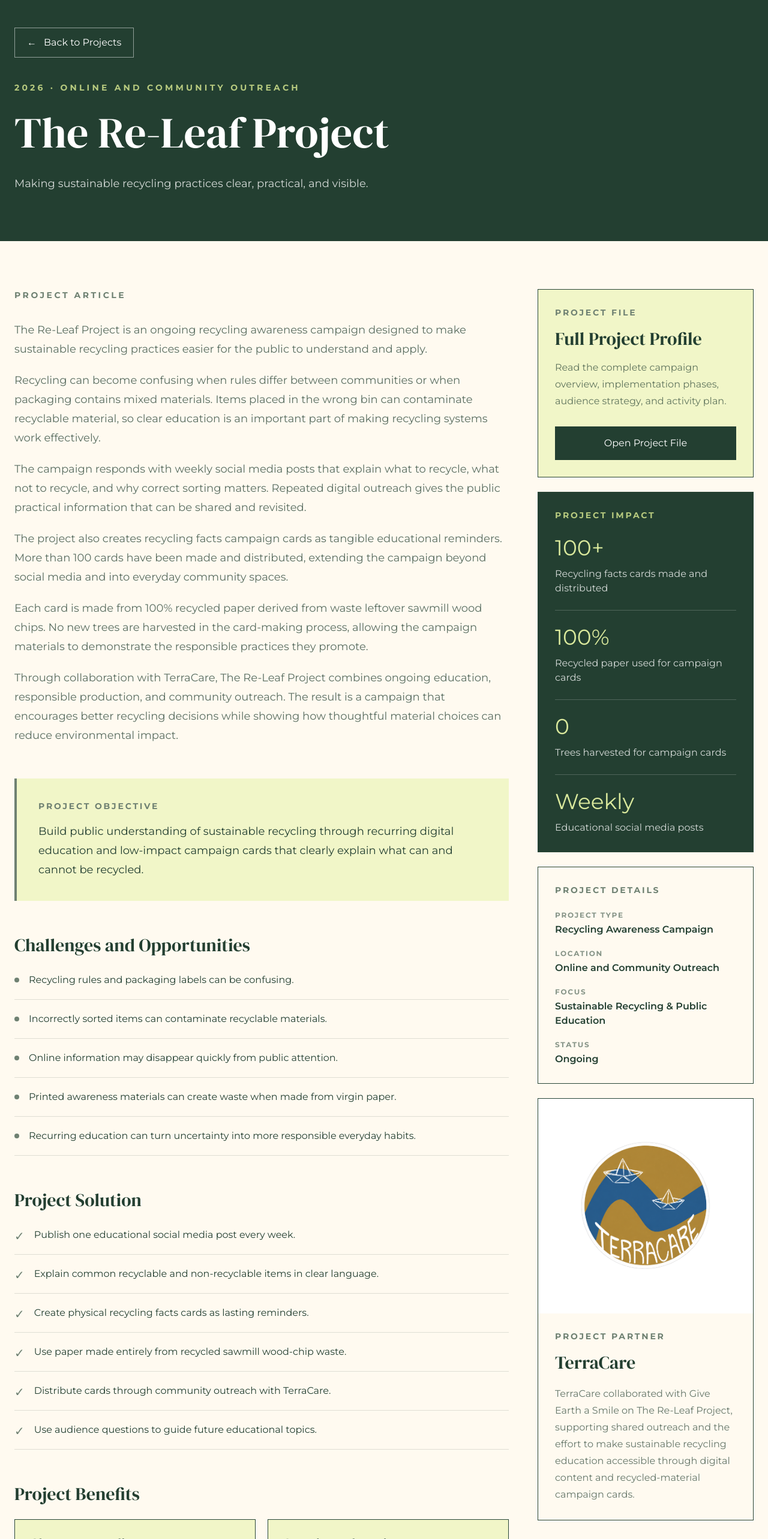
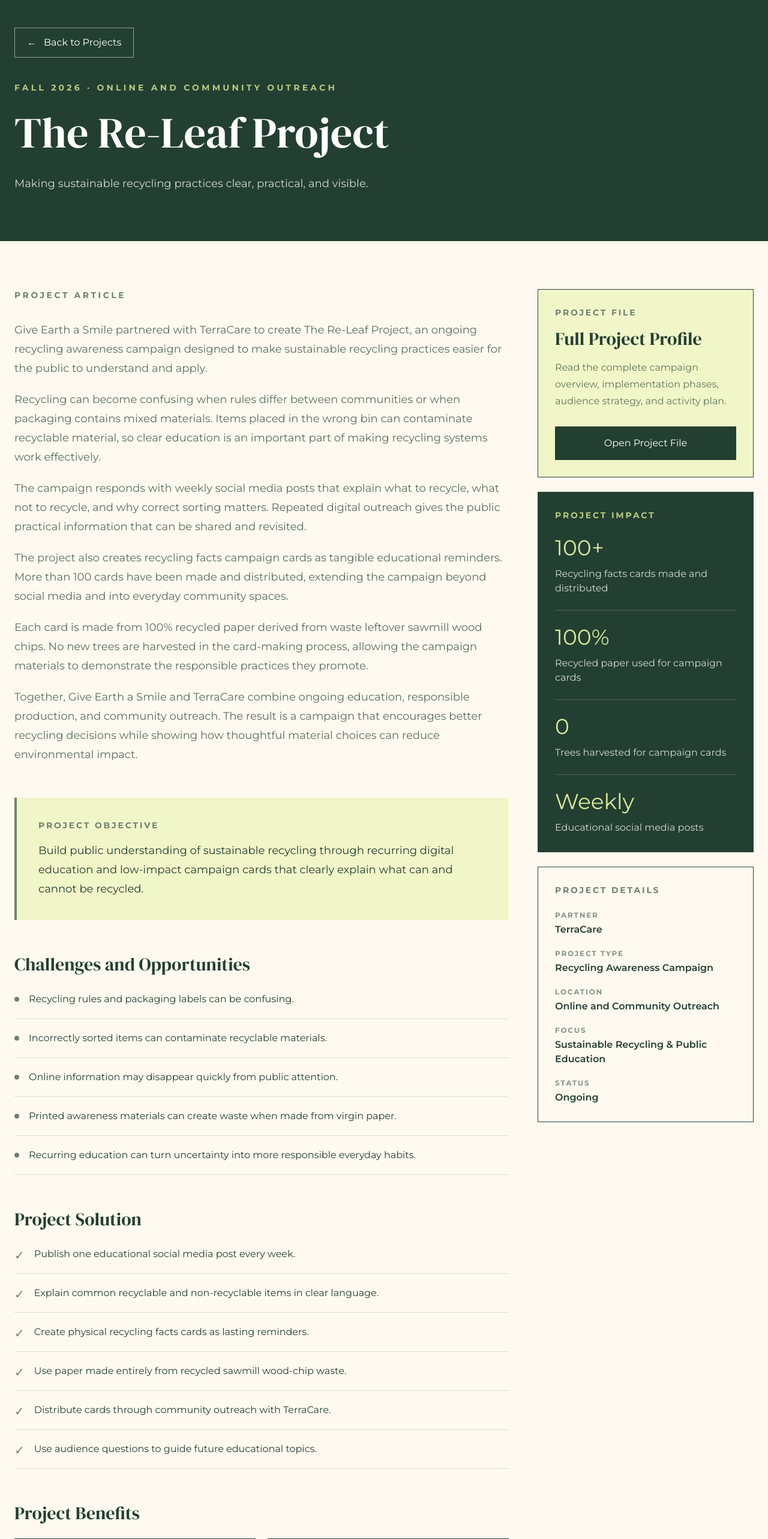
Before and after one commit to vn9ttrkd54-ui/Give-Earth-A-Smile-Beta, a Next.js app: page /projects/the-re-leaf-project in a window 1280 px wide. Shown: the part 120-2686 px from the top of the page at 60% size. Built offline with nearby package versions, Linux system fonts and the light colour scheme.

Commit message:
Refine recent project presentation

```diff
--- a/app/projects/santa-cruz-beach-cleanup/page.tsx
+++ b/app/projects/santa-cruz-beach-cleanup/page.tsx
@@ -79,7 +79,7 @@ export default function SantaCruzBeachCleanupPage() {
             Back to Projects
           </Link>
           <p className="text-sm font-bold uppercase tracking-[0.3em] text-[#B7CA7F]">
-            2026 · Main Beach, Santa Cruz, California
+            Fall 2026 · Main Beach, Santa Cruz, California
           </p>
           <h1 className="mt-5 max-w-5xl text-5xl leading-tight sm:text-6xl md:text-7xl">
               {project.title}
--- a/app/projects/the-re-leaf-project/page.tsx
+++ b/app/projects/the-re-leaf-project/page.tsx
@@ -86,7 +86,7 @@ export default function ReLeafProjectPage() {
             Back to Projects
           </Link>
           <p className="text-sm font-bold uppercase tracking-[0.3em] text-[#B7CA7F]">
-            2026 · Online and Community Outreach
+            Fall 2026 · Online and Community Outreach
           </p>
           <h1 className="mt-5 max-w-5xl text-5xl leading-tight sm:text-6xl md:text-7xl">
             {project.title}
@@ -106,9 +106,10 @@ export default function ReLeafProjectPage() {
               </p>
               <div className="mt-8 space-y-5 text-lg leading-8 text-[#233F31]/75">
                 <p>
-                  The Re-Leaf Project is an ongoing recycling awareness
-                  campaign designed to make sustainable recycling practices
-                  easier for the public to understand and apply.
+                  Give Earth a Smile partnered with TerraCare to create The
+                  Re-Leaf Project, an ongoing recycling awareness campaign
+                  designed to make sustainable recycling practices easier for
+                  the public to understand and apply.
                 </p>
                 <p>
                   Recycling can become confusing when rules differ between
@@ -136,11 +137,11 @@ export default function ReLeafProjectPage() {
                   demonstrate the responsible practices they promote.
                 </p>
                 <p>
-                  Through collaboration with TerraCare, The Re-Leaf Project
-                  combines ongoing education, responsible production, and
-                  community outreach. The result is a campaign that encourages
-                  better recycling decisions while showing how thoughtful
-                  material choices can reduce environmental impact.
+                  Together, Give Earth a Smile and TerraCare combine ongoing
+                  education, responsible production, and community outreach.
+                  The result is a campaign that encourages better recycling
+                  decisions while showing how thoughtful material choices can
+                  reduce environmental impact.
                 </p>
               </div>
             </FadeIn>
@@ -278,22 +279,12 @@ export default function ReLeafProjectPage() {
               <div className="border border-[#294638] bg-[#FFFAF0] p-7">
                 <p className="text-sm font-bold uppercase tracking-[0.2em] text-[#6F8172]">Project Details</p>
                 <dl className="mt-6 space-y-5">
+                  <div><dt className="text-xs font-bold uppercase tracking-[0.15em] text-[#233F31]/55">Partner</dt><dd className="mt-1 font-semibold">TerraCare</dd></div>
                   <div><dt className="text-xs font-bold uppercase tracking-[0.15em] text-[#233F31]/55">Project Type</dt><dd className="mt-1 font-semibold">Recycling Awareness Campaign</dd></div>
                   <div><dt className="text-xs font-bold uppercase tracking-[0.15em] text-[#233F31]/55">Location</dt><dd className="mt-1 font-semibold">Online and Community Outreach</dd></div>
                   <div><dt className="text-xs font-bold uppercase tracking-[0.15em] text-[#233F31]/55">Focus</dt><dd className="mt-1 font-semibold">Sustainable Recycling &amp; Public Education</dd></div>
                   <div><dt className="text-xs font-bold uppercase tracking-[0.15em] text-[#233F31]/55">Status</dt><dd className="mt-1 font-semibold">Ongoing</dd></div>
                 </dl>
-              </div>
-
-              <div className="overflow-hidden border border-[#294638] bg-[#FFFAF0]">
-                <div className="relative aspect-square bg-white p-10">
-                  <Image src="/images/partners/terracare.png" alt="TerraCare" fill sizes="(max-width: 1024px) 100vw, 32vw" className="object-contain p-10" />
-                </div>
-                <div className="p-7">
-                  <p className="text-sm font-bold uppercase tracking-[0.2em] text-[#6F8172]">Project Partner</p>
-                  <h2 className="mt-4 text-3xl">TerraCare</h2>
-                  <p className="mt-5 leading-7 text-[#233F31]/70">TerraCare collaborated with Give Earth a Smile on The Re-Leaf Project, supporting shared outreach and the effort to make sustainable recycling education accessible through digital content and recycled-material campaign cards.</p>
-                </div>
               </div>
             </aside>
           </FadeIn>
--- a/data/gallery.ts
+++ b/data/gallery.ts
@@ -19,4 +19,14 @@ export const galleryImages = [
     src: "/images/gallery/gallery-4-new.jpg",
     alt: "Seeds for Change in Taiwan",
   },
+  {
+    id: 5,
+    src: "https://res.cloudinary.com/otmypjmz/image/upload/v1788921197/Screenshot_2026-09-08_at_10.33.11_PM_rruoh2.png",
+    alt: "Santa Cruz Beach Cleanup volunteers",
+  },
+  {
+    id: 6,
+    src: "https://res.cloudinary.com/otmypjmz/image/upload/v1789443600/Screenshot_2026-09-14_at_11.39.54_PM_ptzm23.png",
+    alt: "The Re-Leaf Project recycling awareness campaign",
+  },
 ];
```
